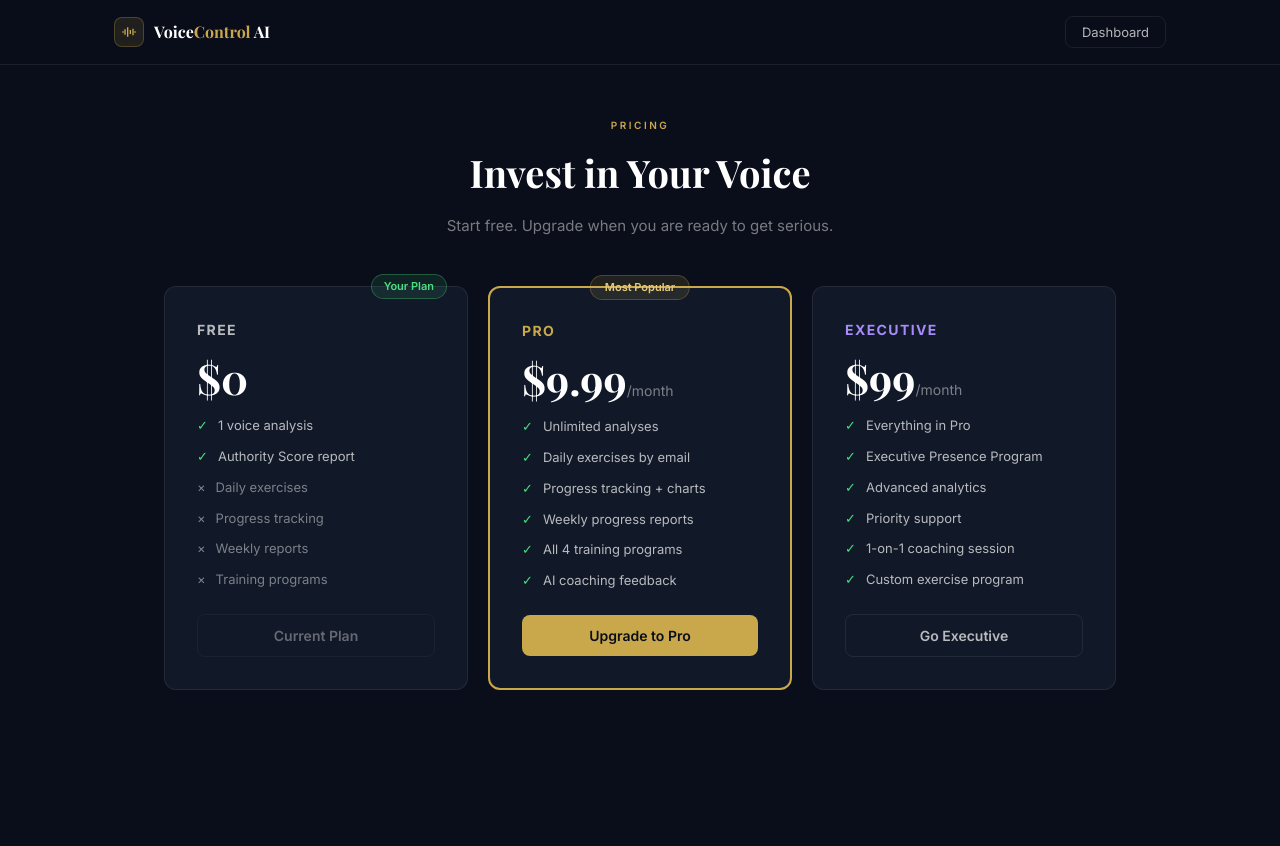
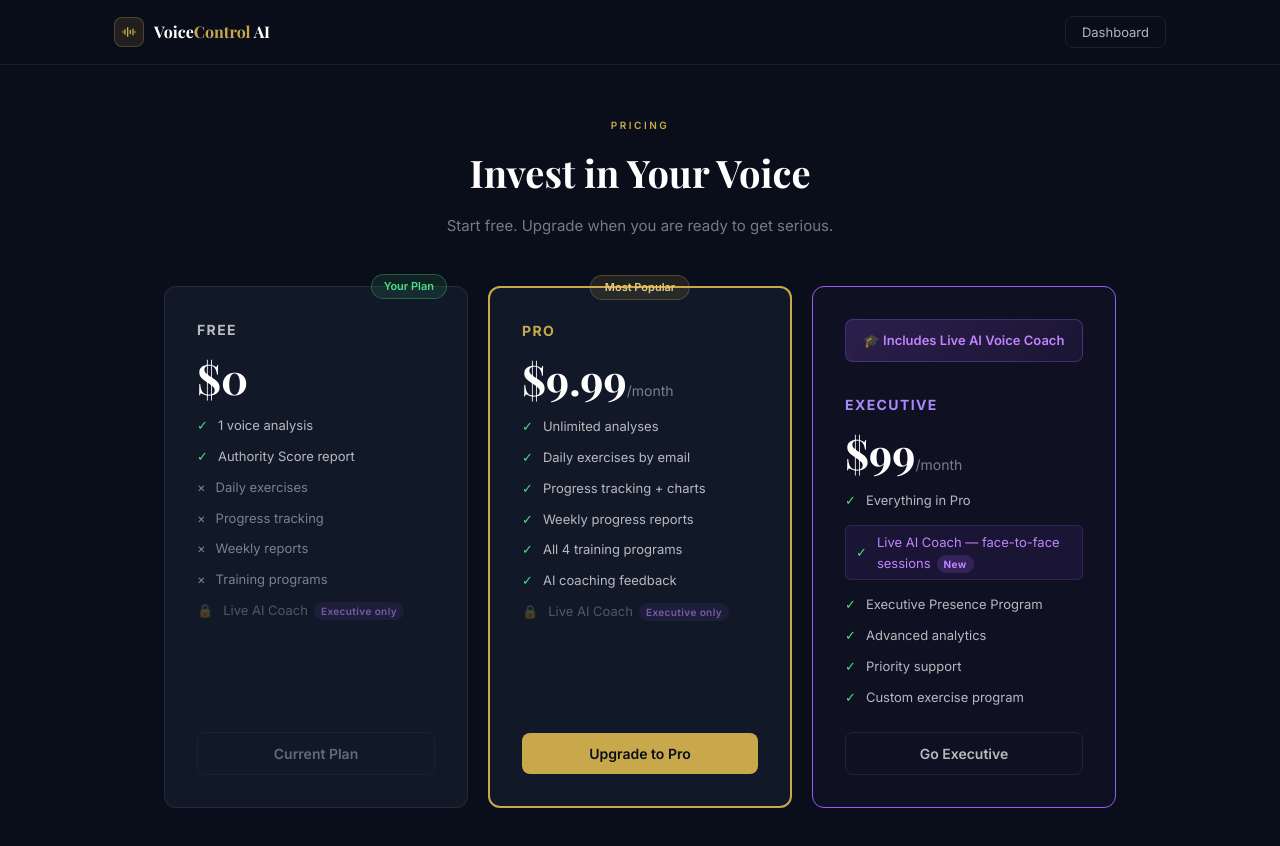
Before and after one commit to mustafahassan065/ControlVoice-Frontend, a Next.js app: page /pricing in a window 1280 px wide. Shown: the top 846 px of the page. Before the commit the page ends 802 px from the top, so only its background shows below. Built offline with nearby package versions, Linux system fonts and the light colour scheme.

Commit message:
fix the pricing

```diff
--- a/pages/pricing.js
+++ b/pages/pricing.js
@@ -16,6 +16,7 @@ const PLANS = [
       { text: 'Progress tracking', included: false },
       { text: 'Weekly reports', included: false },
       { text: 'Training programs', included: false },
+      { text: 'Live AI Coach', included: false, locked: true },
     ],
     cta: 'Current Plan',
     featured: false,
@@ -33,6 +34,7 @@ const PLANS = [
       { text: 'Weekly progress reports', included: true },
       { text: 'All 4 training programs', included: true },
       { text: 'AI coaching feedback', included: true },
+      { text: 'Live AI Coach', included: false, locked: true },
     ],
     cta: 'Upgrade to Pro',
     featured: true,
@@ -45,14 +47,15 @@ const PLANS = [
     color: 'var(--purple)',
     features: [
       { text: 'Everything in Pro', included: true },
+      { text: 'Live AI Coach — face-to-face sessions', included: true, highlight: true },
       { text: 'Executive Presence Program', included: true },
       { text: 'Advanced analytics', included: true },
       { text: 'Priority support', included: true },
-      { text: '1-on-1 coaching session', included: true },
       { text: 'Custom exercise program', included: true },
     ],
     cta: 'Go Executive',
     featured: false,
+    highlight: true,
   },
 ];
 
@@ -144,9 +147,14 @@ export default function Pricing() {
             return (
               <div
                 key={plan.id}
-                className={`${styles.planCard} ${plan.featured ? styles.planCardFeatured : ''}`}
-                style={plan.featured ? { borderColor: plan.color } : {}}
+                className={`${styles.planCard} ${plan.featured ? styles.planCardFeatured : ''} ${plan.highlight ? styles.planCardExecutive : ''}`}
+                style={plan.featured ? { borderColor: plan.color } : plan.highlight ? { borderColor: 'var(--purple, #9B5CF6)' } : {}}
               >
+                {plan.highlight && (
+                  <div className={styles.executiveBanner}>
+                    🎓 Includes Live AI Voice Coach
+                  </div>
+                )}
                 {plan.featured && (
                   <div className={styles.featuredBadge}>Most Popular</div>
                 )}
@@ -162,12 +170,14 @@ export default function Pricing() {
 
                 <ul className={styles.featureList}>
                   {plan.features.map((f, i) => (
-                    <li key={i} className={styles.featureItem}>
+                    <li key={i} className={`${styles.featureItem} ${f.highlight ? styles.featureHighlight : ''} ${f.locked ? styles.featureLocked : ''}`}>
                       <span style={{ color: f.included ? 'var(--green)' : 'var(--text-muted)' }}>
-                        {f.included ? '✓' : '×'}
+                        {f.locked ? '🔒' : f.included ? '✓' : '×'}
                       </span>
-                      <span style={{ color: f.included ? 'var(--text-dim)' : 'var(--text-muted)' }}>
+                      <span style={{ color: f.highlight ? 'var(--purple-light, #C084FC)' : f.included ? 'var(--text-dim)' : 'var(--text-muted)' }}>
                         {f.text}
+                        {f.locked && <span className={styles.lockedTag}>Executive only</span>}
+                        {f.highlight && <span className={styles.newTag}>New</span>}
                       </span>
                     </li>
                   ))}
--- a/styles/Pricing.module.css
+++ b/styles/Pricing.module.css
@@ -43,3 +43,57 @@
 .sandboxNote span { font-size: 18px; }
 .sandboxNote p { font-size: 13px; color: var(--text-muted); }
 .sandboxNote strong { color: var(--white); }
+/* Add these to Pricing.module.css */
+
+.planCardExecutive {
+  border-color: #9B5CF6 !important;
+  background: rgba(155,92,246,0.04);
+}
+
+.executiveBanner {
+  background: linear-gradient(135deg, rgba(155,92,246,0.2), rgba(155,92,246,0.08));
+  border: 1px solid rgba(155,92,246,0.3);
+  border-radius: 8px;
+  padding: 10px 14px;
+  font-size: 13px;
+  font-weight: 600;
+  color: #C084FC;
+  text-align: center;
+  margin-bottom: 16px;
+}
+
+.featureHighlight {
+  background: rgba(155,92,246,0.08);
+  border: 1px solid rgba(155,92,246,0.2);
+  border-radius: 6px;
+  padding: 6px 10px;
+  margin: 4px 0;
+}
+
+.featureLocked {
+  opacity: 0.6;
+}
+
+.lockedTag {
+  display: inline-block;
+  font-size: 10px;
+  background: rgba(155,92,246,0.15);
+  color: #C084FC;
+  border-radius: 10px;
+  padding: 1px 7px;
+  margin-left: 6px;
+  font-weight: 600;
+  letter-spacing: 0.04em;
+}
+
+.newTag {
+  display: inline-block;
+  font-size: 10px;
+  background: rgba(155,92,246,0.2);
+  color: #C084FC;
+  border-radius: 10px;
+  padding: 1px 7px;
+  margin-left: 6px;
+  font-weight: 700;
+  letter-spacing: 0.04em;
+}
```
